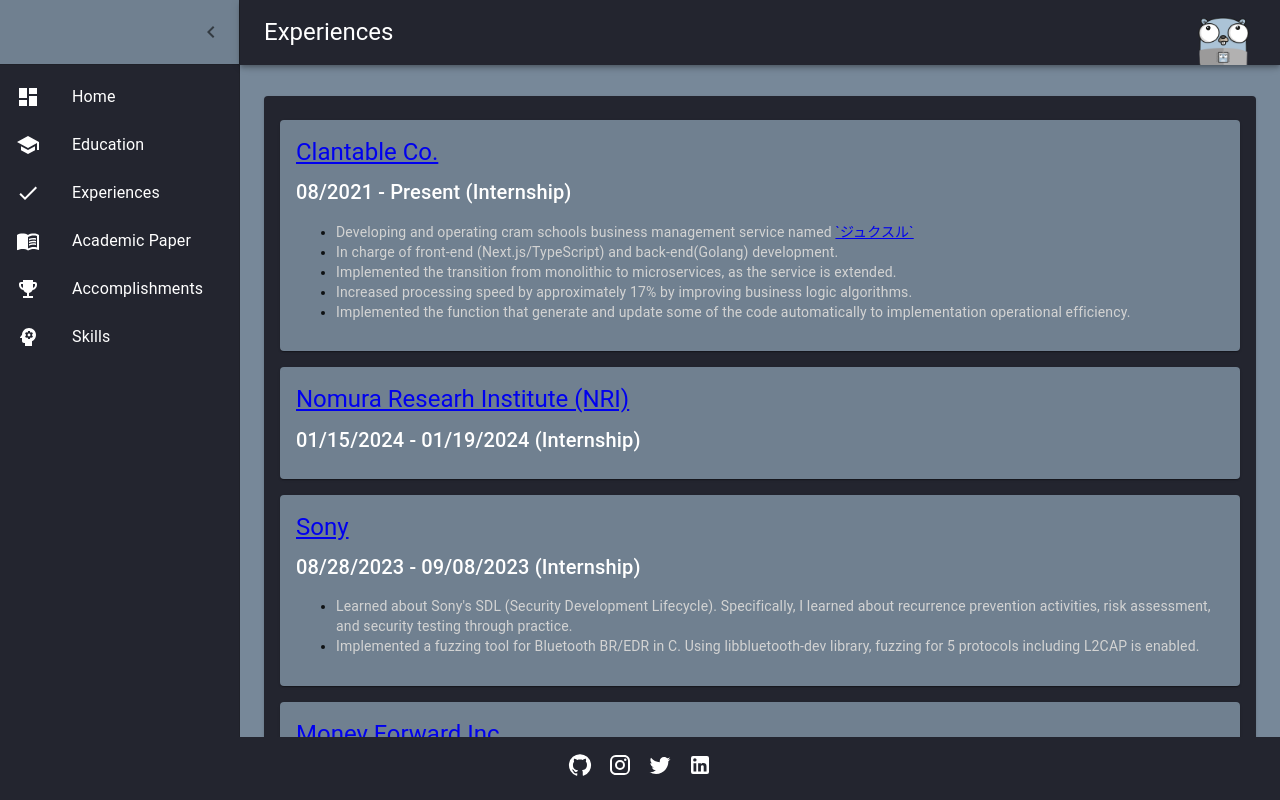
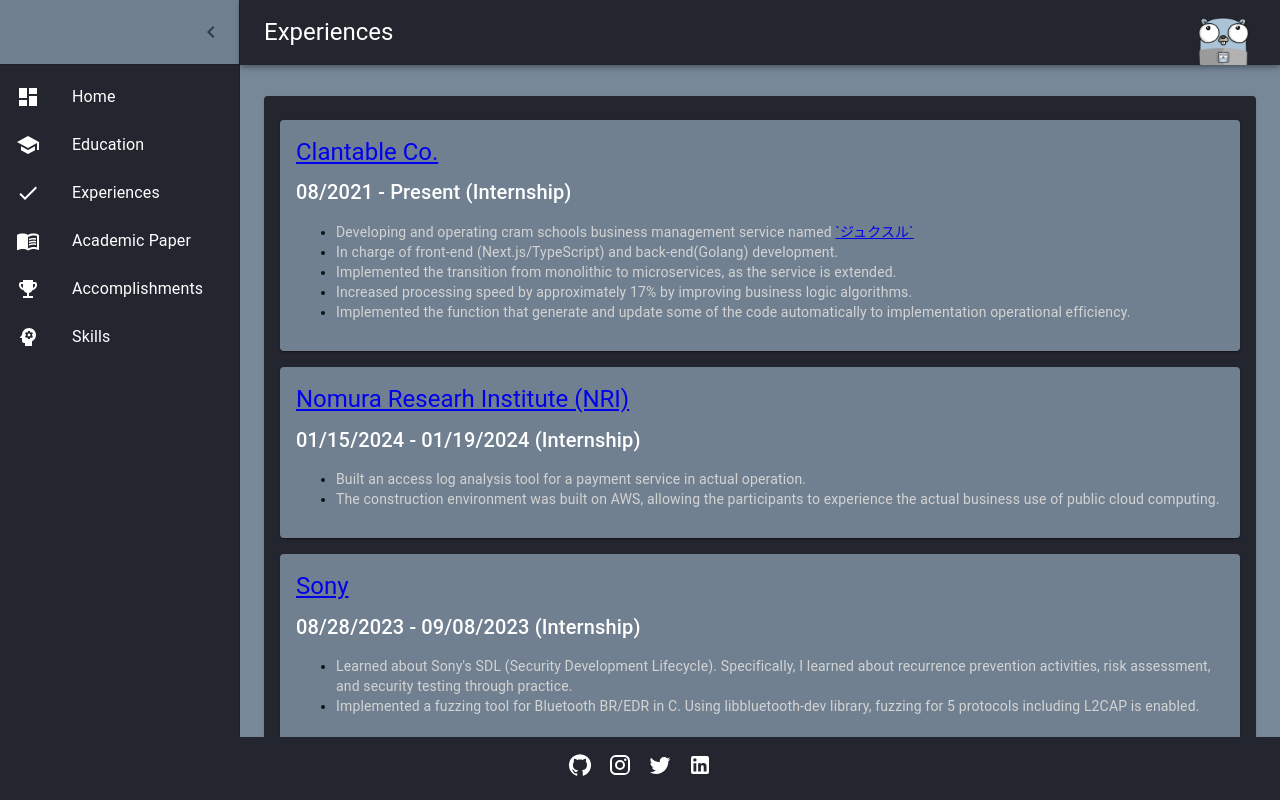
Before and after one commit to trapedev/trapedev.github.io, a React (Create React App) app in the folder app/: page /#/experiences in a window 1280 px wide. Built offline with nearby package versions, Linux system fonts and the light colour scheme.

Commit message:
commit all changes

```diff
--- a/app/src/pages/experiences.tsx
+++ b/app/src/pages/experiences.tsx
@@ -44,7 +44,12 @@
               hyperLink="https://www.nri.com/en"
             />
             <SubTitle title={"01/15/2024 - 01/19/2024 (Internship)"} />
-            {/* <BulletPointsList items={[""]} /> */}
+            <BulletPointsList
+              items={[
+                "Built an access log analysis tool for a payment service in actual operation.",
+                "The construction environment was built on AWS, allowing the participants to experience the actual business use of public cloud computing.",
+              ]}
+            />
           </SingleCardItem>
           <SingleCardItem>
             <Title title={"Sony"} hyperLink="https://www.sony.com/en/" />
```
Also changed, not shown: 7 other files (tests, documents, lock files or other folders).
